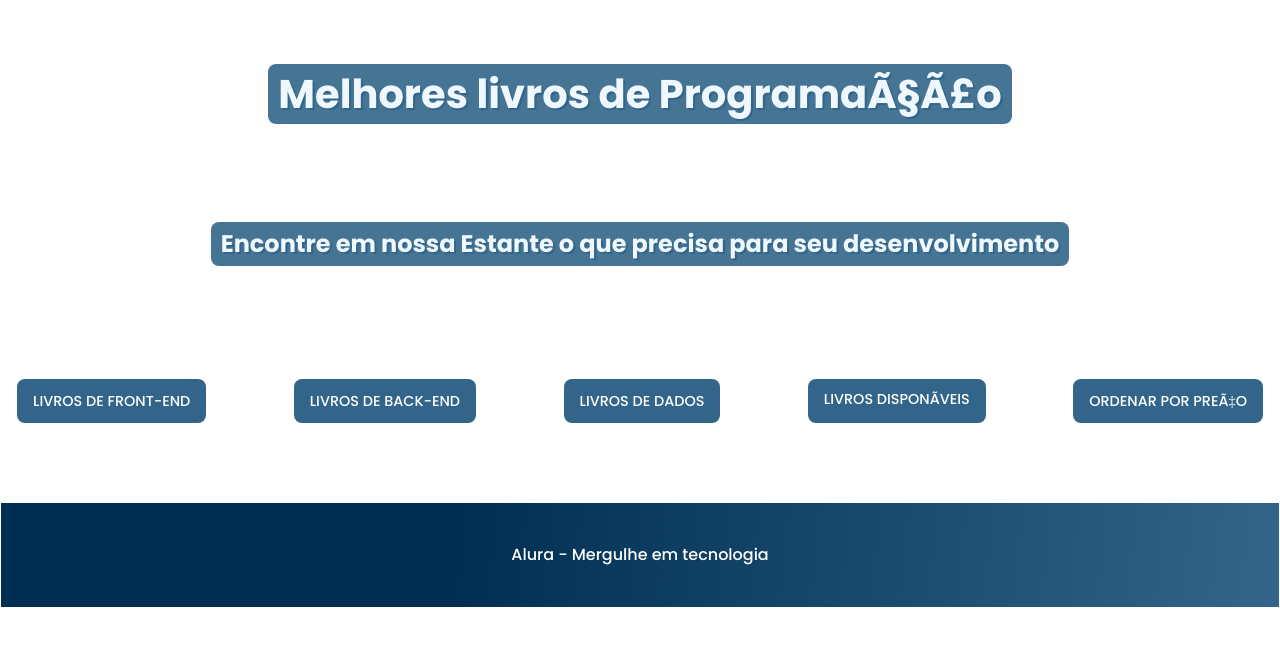
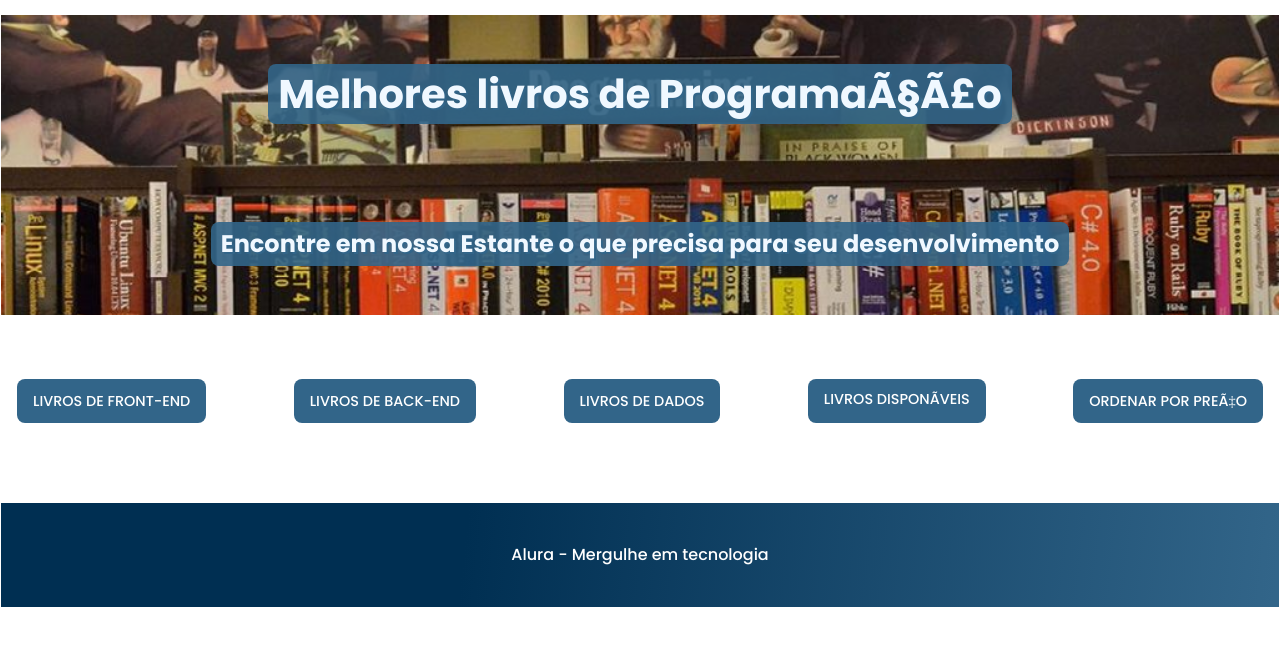
Before and after one commit to Cruz-Andre/AluraBooksV2Array, a plain HTML site: page index.html in a window 1280 px wide. Shown: the part 58-704 px from the top of the page. Drawn offline with nearby package versions, Linux system fonts and the light colour scheme; the site is published under a folder, as on GitHub Pages, so addresses that start at the root find nothing; no server answers; a script that the page names is missing.

Commit message:
arrumando banner url

```diff
--- a/style.css
+++ b/style.css
@@ -32,7 +32,7 @@ body {
 }
 
 .banner {
-  background-image: url('/imagens/Banner478.jpg');
+  background-image: url('./imagens/Banner478.jpg');
   background-repeat: no-repeat;
   background-size: cover;
   height: 300px;
```
